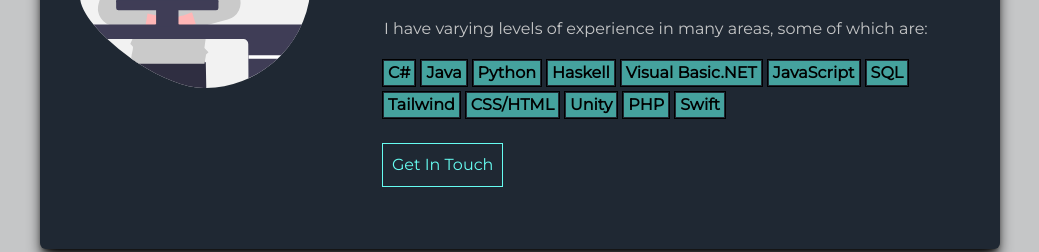
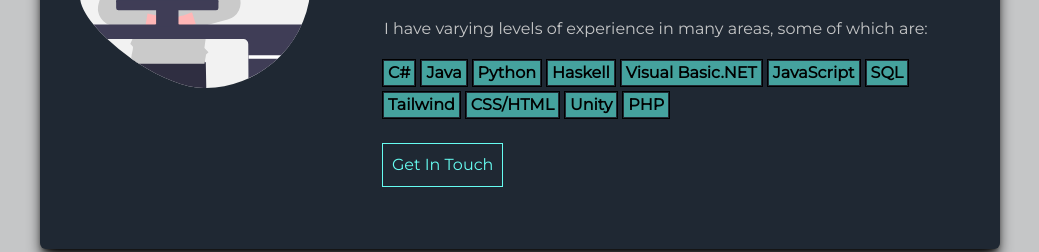
Before and after one commit to N-G1/n-g1.github.io, a website: page main.html in a window 1280 px wide. Shown: the part 1391-1643 px from the top of the page, without its empty margins (120-1159 px from the left). Drawn offline with nearby package versions, Linux system fonts and the light colour scheme.

Commit message:
Update main.html

```diff
--- a/main.html
+++ b/main.html
@@ -86,7 +86,7 @@
                         <li class="items-center bg-custMixBlue outline outline-1 outline-offset-1 outline-black px-1">CSS/HTML</li>
                         <li class="items-center bg-custMixBlue outline outline-1 outline-offset-1 outline-black px-1">Unity</li>
                         <li class="items-center bg-custMixBlue outline outline-1 outline-offset-1 outline-black px-1">PHP</li>
-                        <li class="items-center bg-custMixBlue outline outline-1 outline-offset-1 outline-black px-1">Swift</li>
+
                     </ul>
                     <button id="contactButton" class="p-2 text-custLightBlue bg-custGrey baseline outline outline-1 outline-offset-1 hover:bg-custMixBlue">Get In Touch</button>
                 </div>
```
